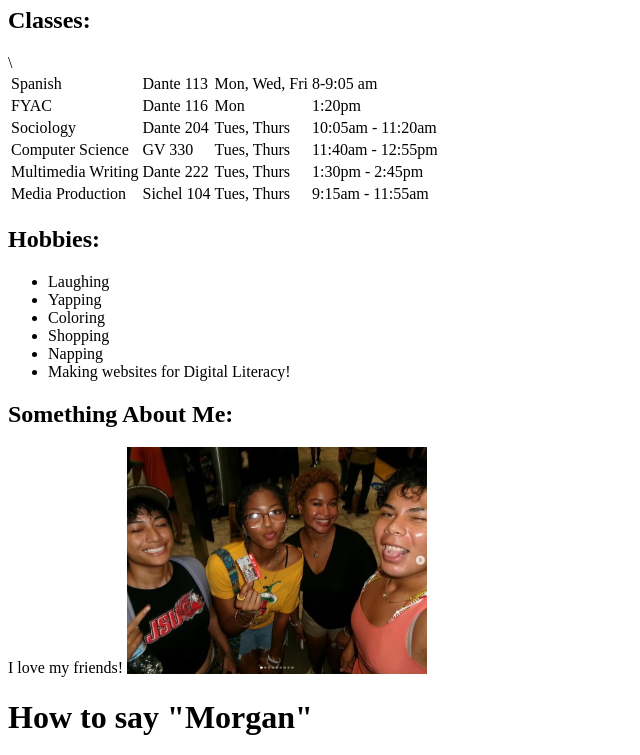
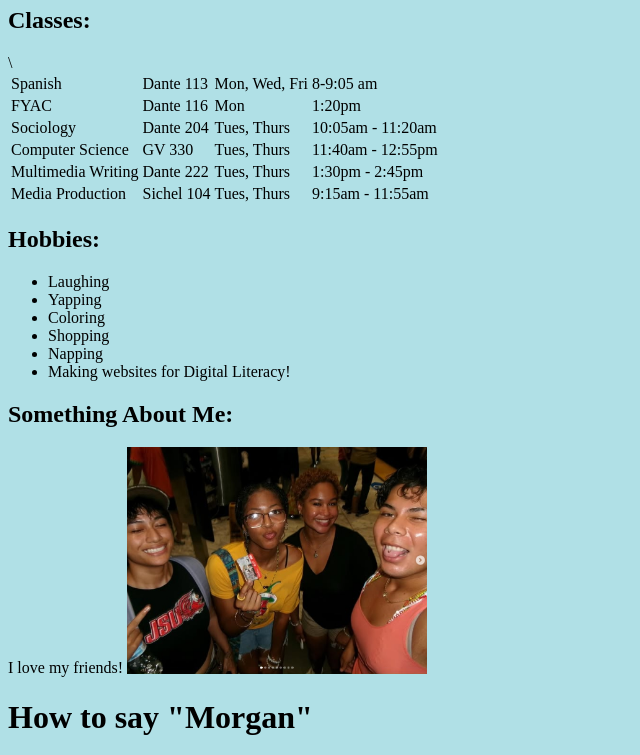
Before and after one commit to mem51-design/my-webpage, a plain HTML site: page index.html in a window 1280 px wide. Shown: the part 73-828 px from the top of the page, without its empty margins (0-640 px from the left). Drawn offline with Linux system fonts and the light colour scheme; grey boxes are pictures that could not be loaded.

Commit message:
blue again

```diff
--- a/index.html
+++ b/index.html
@@ -7,7 +7,7 @@
 </head>
 <!DOCTYPE html>
 <html>
-<body style="background-color:butteryellow;">
+<body style="background-color:powderblue;">
 <h1> This is my webpage!</h1>
 </body>
 </html>
```
